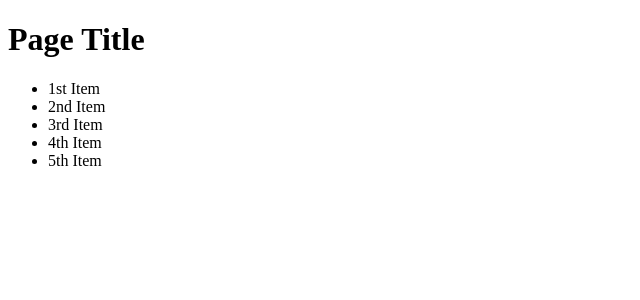
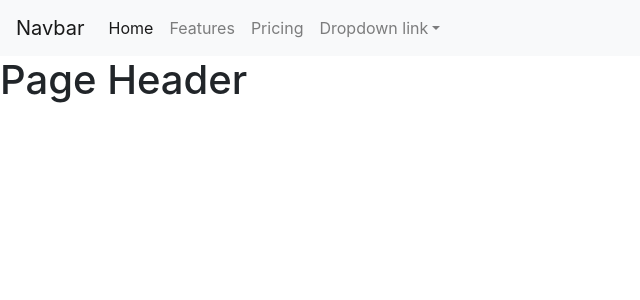
Before and after one commit to rajarizwan2007/learning_react19, a React (Vite) app: page / in a window 1280 px wide. Shown: the top 300 px of the page, without its empty margins (0-640 px from the left). Built offline with nearby package versions, Linux system fonts and the light colour scheme.

Commit message:
First React Commponent Navigation bar and 2nd component mainContent

```diff
--- a/index.html
+++ b/index.html
@@ -3,11 +3,16 @@
   <head>
     <meta charset="UTF-8" />
     <link rel="icon" type="image/svg+xml" href="/favicon.svg" />
+    <!-- Bootstrap Css and JS files goes here-->
+    <link rel="stylesheet" href="https://cdn.jsdelivr.net/npm/bootstrap@4.0.0/dist/css/bootstrap.min.css" integrity="sha384-Gn5384xqQ1aoWXA+058RXPxPg6fy4IWvTNh0E263XmFcJlSAwiGgFAW/dAiS6JXm" crossorigin="anonymous">
+    <script src="https://code.jquery.com/jquery-3.2.1.slim.min.js" integrity="sha384-KJ3o2DKtIkvYIK3UENzmM7KCkRr/rE9/Qpg6aAZGJwFDMVNA/GpGFF93hXpG5KkN" crossorigin="anonymous"></script>
+<script src="https://cdn.jsdelivr.net/npm/popper.js@1.12.9/dist/umd/popper.min.js" integrity="sha384-ApNbgh9B+Y1QKtv3Rn7W3mgPxhU9K/ScQsAP7hUibX39j7fakFPskvXusvfa0b4Q" crossorigin="anonymous"></script>
+<script src="https://cdn.jsdelivr.net/npm/bootstrap@4.0.0/dist/js/bootstrap.min.js" integrity="sha384-JZR6Spejh4U02d8jOt6vLEHfe/JQGiRRSQQxSfFWpi1MquVdAyjUar5+76PVCmYl" crossorigin="anonymous"></script>
+    <!-- Bootstrap Css and Js block ends here-->
     <meta name="viewport" content="width=device-width, initial-scale=1.0" />
     <title>hello-react</title>
   </head>
   <body>
-    <div id="root1"></div>
     <div id="root"></div>
     <script type="module" src="/src/main.jsx"></script>
   </body>
--- a/src/main.jsx
+++ b/src/main.jsx
@@ -1,23 +1,44 @@
 import { createRoot } from "react-dom/client";
 
+function NavBar(){
+
+    return (<nav className="navbar navbar-expand-lg navbar-light bg-light">
+  <a className="navbar-brand" href="#">Navbar</a>
+  <button className="navbar-toggler" type="button" data-toggle="collapse" data-target="#navbarNavDropdown" aria-controls="navbarNavDropdown" aria-expanded="false" aria-label="Toggle navigation">
+    <span className="navbar-toggler-icon"></span>
+  </button>
+  <div className="collapse navbar-collapse" id="navbarNavDropdown">
+    <ul className="navbar-nav">
+      <li className="nav-item active">
+        <a className="nav-link" href="#">Home <span className="sr-only">(current)</span></a>
+      </li>
+      <li className="nav-item">
+        <a className="nav-link" href="#">Features</a>
+      </li>
+      <li className="nav-item">
+        <a className="nav-link" href="#">Pricing</a>
+      </li>
+      <li className="nav-item dropdown">
+        <a className="nav-link dropdown-toggle" href="#" id="navbarDropdownMenuLink" data-toggle="dropdown" aria-haspopup="true" aria-expanded="false">
+          Dropdown link
+        </a>
+        <div className="dropdown-menu" aria-labelledby="navbarDropdownMenuLink">
+          <a className="dropdown-item" href="#">Action</a>
+          <a className="dropdown-item" href="#">Another action</a>
+          <a className="dropdown-item" href="#">Something else here</a>
+        </div>
+      </li>
+    </ul>
+  </div>
+</nav>);
+}
+
+function MainContent(){
+    return <h1>Page Header</h1>
+}
+
 const root = createRoot(document.querySelector("#root"));
-const root1 = createRoot(document.querySelector("#root1"));
-root1.render(<h1>Page Title</h1>);
 
-root.render(<ul>
-    <li>
-        1st Item
-    </li>
-    <li>
-        2nd Item
-    </li>
-    <li>
-        3rd Item
-    </li>
-    <li>
-        4th Item
-    </li>
-    <li>
-        5th Item
-    </li>
-</ul>);
+
+root.render(<div><NavBar />
+<MainContent /></div>);
```
